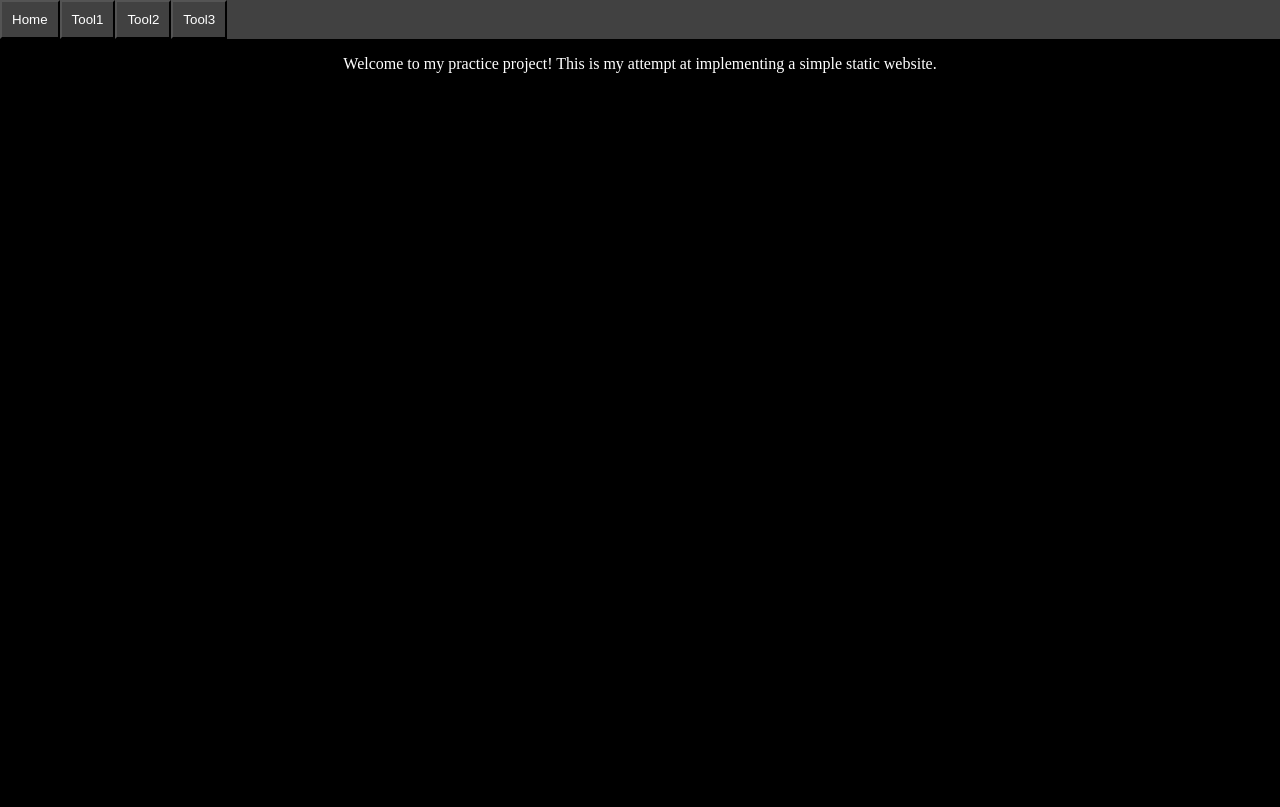
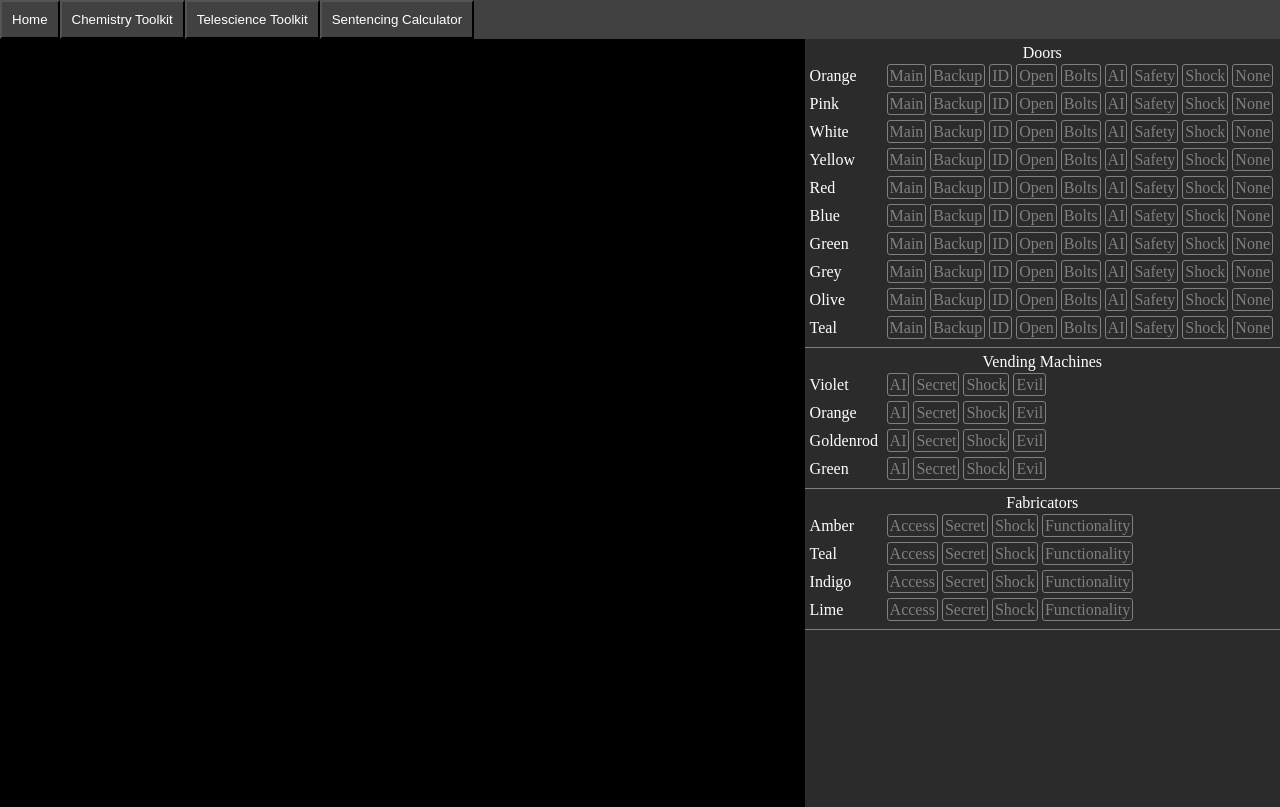
Before and after one commit to justonhart/SimpleSiteTemplate, a plain HTML site: page index.html in a window 1280 px wide. Drawn offline with Linux system fonts and the light colour scheme.

Commit message:
Add hacking sidebar

```diff
--- a/index.html
+++ b/index.html
@@ -6,17 +6,33 @@
     <title>Tools</title>
     <link rel="stylesheet" href="styles/style.css">
 </head>
+<body>
     <header>
         <ul>
             <li><button id="home" onclick="window.location = './index.html'">Home</button></li>
-        <li><button id="tool1" onclick="window.location = './tool1.html'">Tool1</button></li>
-        <li><button id="tool2" onclick="window.location = './tool2.html'">Tool2</button></li>
-        <li><button id="tool3" onclick="window.location = './tool3.html'">Tool3</button></li>
+            <li><button id="tool1" onclick="window.location = './tool1.html'">Chemistry Toolkit</button></li>
+            <li><button id="tool2" onclick="window.location = './tool2.html'">Telescience Toolkit</button></li>
+            <li><button id="tool3" onclick="window.location = './tool3.html'">Sentencing Calculator</button></li>
         </ul>
 
         <script src="scripts/navbar.js"></script>
     </header>
-<body>
-    <p>Welcome to my practice project! This is my attempt at implementing a simple static website.</p>
+    <div id="pageContent">
+        <div id="dynamicContent">
+        </div>
+        <div id="sidebar">
+            <div class="sidebarEntry" id="Doors">
+                Doors
+            </div>
+            <div class="sidebarEntry" id="VendingMachines">
+                Vending Machines
+            </div>
+            <div class="sidebarEntry" id="Fabricators">
+                Fabricators
+            </div>
+        </div>
+    </div>
+
+    <script src="scripts/sidebar.js"></script>
 </body>
 </html>
--- /dev/null
+++ b/scripts/sidebar.js
@@ -0,0 +1,79 @@
+const doorWires = ["Orange", "Pink", "White", "Yellow", "Red", "Blue", "Green", "Grey", "Olive", "Teal"];
+const doorFunctions = ["Main", "Backup", "ID", "Open", "Bolts", "AI", "Safety", "Shock", "None"];
+
+const vendingWires = ["Violet", "Orange", "Goldenrod", "Green"];
+const vendingFuctions = ["AI", "Secret", "Shock", "Evil"];
+
+const fabWires = ["Amber", "Teal", "Indigo", "Lime"];
+const fabFunctions = ["Access", "Secret", "Shock", "Functionality"]
+
+let doorsEntry = document.getElementById("Doors");
+let vendingEntry = document.getElementById("VendingMachines");
+let fabEntry = document.getElementById("Fabricators");
+
+doorWires.forEach((w) => {
+    let row = document.createElement("div");
+    row.id = doorsEntry.id + w;
+    row.classList.add("sidebarRow");
+
+    let rowLabel = document.createElement("label");
+    rowLabel.innerText = w;
+    rowLabel.classList.add("rowLabel");
+    row.appendChild(rowLabel);
+
+    addButtons(row, doorFunctions);
+    doorsEntry.appendChild(row);
+});
+
+vendingWires.forEach(w => {
+    let row = document.createElement("div");
+    row.id = vendingEntry.id + w;
+    row.classList.add("sidebarRow");
+
+    let rowLabel = document.createElement("label");
+    rowLabel.innerText = w;
+    rowLabel.classList.add("rowLabel");
+    row.appendChild(rowLabel);
+
+    addButtons(row, vendingFuctions);
+    vendingEntry.appendChild(row);
+});
+
+fabWires.forEach(w => {
+    let row = document.createElement("div");
+    row.id = fabEntry.id + w;
+    row.classList.add("sidebarRow");
+
+    let rowLabel = document.createElement("label");
+    rowLabel.innerText = w;
+    rowLabel.classList.add("rowLabel");
+    row.appendChild(rowLabel);
+
+    addButtons(row, fabFunctions);
+    fabEntry.appendChild(row);
+});
+
+function addButtons(row, functions){
+
+    let name = row.id;
+    functions.forEach(f => {
+
+        let label = document.createElement("label");
+        label.classList.add("buttonLabel");
+
+        let button = document.createElement("input");
+        button.type = "radio";
+        button.name = name;
+        button.value = f;
+
+        label.appendChild(button);
+
+        let span = document.createElement("span");
+        span.innerText = f;
+
+
+        label.appendChild(span);
+
+        row.appendChild(label);
+    });
+}
--- a/styles/style.css
+++ b/styles/style.css
@@ -4,6 +4,7 @@ html,body {
     -o-background-size: cover;      /* Opera*/
     background-size: cover;         /* Generic*/
     margin: 0;
+    height: 100%;
 }
 
 header ul{
@@ -30,3 +31,52 @@ body {
     margin: auto;
     text-align: center;
 }
+
+#pageContent{
+    display: flex;
+    height: 96%;
+}
+
+#dynamicContent{
+    flex-basis: 75%;
+}
+
+#sidebar{
+    flex-basis: auto;
+    background-color: rgb(43, 43, 43);
+}
+
+.sidebarEntry{
+    padding: 5px;
+    border-bottom: 1px solid grey;
+}
+
+.sidebarRow{
+    display: flex;
+    padding: 5px 0;
+    user-select: none;
+}
+
+.rowLabel{
+    display: inline-block;
+    text-align: left;
+    width: 75px;
+}
+
+.buttonLabel span{
+    padding: 2px;
+    margin: 2px;
+    border: 1px solid grey;
+    color: grey;
+    border-radius: 3px;
+}
+
+:checked + span{
+    border-color: white;
+    color: white;
+    background-color: rgb(121, 121, 121);
+}
+
+.sidebarRow input{
+    display: none;
+}
--- /dev/null
+++ b/styles/tool1.css
@@ -0,0 +1,97 @@
+html,body {
+    -webkit-background-size: cover; /* For WebKit*/
+    -moz-background-size: cover;    /* Mozilla*/
+    -o-background-size: cover;      /* Opera*/
+    background-size: cover;         /* Generic*/
+    margin: 0;
+}
+
+
+header ul{
+    list-style-type: none;
+    margin: 0;
+    padding: 0;
+    overflow: hidden;
+    background-color: rgb(65, 65, 65);
+}
+header ul li{
+    float: left;
+}
+
+header ul li button{
+    display: block;
+    color: white;
+    background-color: rgba(255, 255, 65, 0);
+    padding: 10px;
+}
+
+body{
+    color: white;
+    background-color: black;
+    margin: auto;
+    text-align: center;
+}
+
+#content{
+    display: flex;
+    flex-direction: row;
+    align-items: flex-start;
+    justify-content: center;
+}
+
+#shortcutListDiv{
+    margin: 10px 1% 0 1%;
+    flex-grow: 1;
+}
+
+#content ul{
+    list-style: none;
+    background-color: darkgray;
+    padding-left: 0;
+    margin-left: 12.5%;
+    margin-right: 12.5%;
+    height: 100px;
+    overflow-y: scroll;
+
+}
+
+#content li{
+    background-color: grey;
+    border-bottom-style: solid;
+    border-color: black;
+    border-width: 0 0 1px 0;
+    width: auto;
+    text-align: left;
+    padding-left: 1em;
+}
+
+#recipeToolDiv{
+    margin: 10px 1% 0 1%;
+    flex-grow: 2;
+}
+
+#recipeContent{
+    display: flex;
+    justify-content: space-evenly;
+}
+
+#recipeContent div{
+    flex-grow: 1;
+}
+
+#recipeOutputDiv{
+    padding: 10px;
+}
+
+#recipeOutputDiv textarea{
+    width: 100%;
+    height: 100%;
+}
+
+.mainContent{
+    border-style: solid;
+    border-width: 2px;
+    border-radius: 4px;
+    border-color: grey;
+    padding: 5px;
+}
```
Lines whose indentation alone changed are shown as unchanged.
